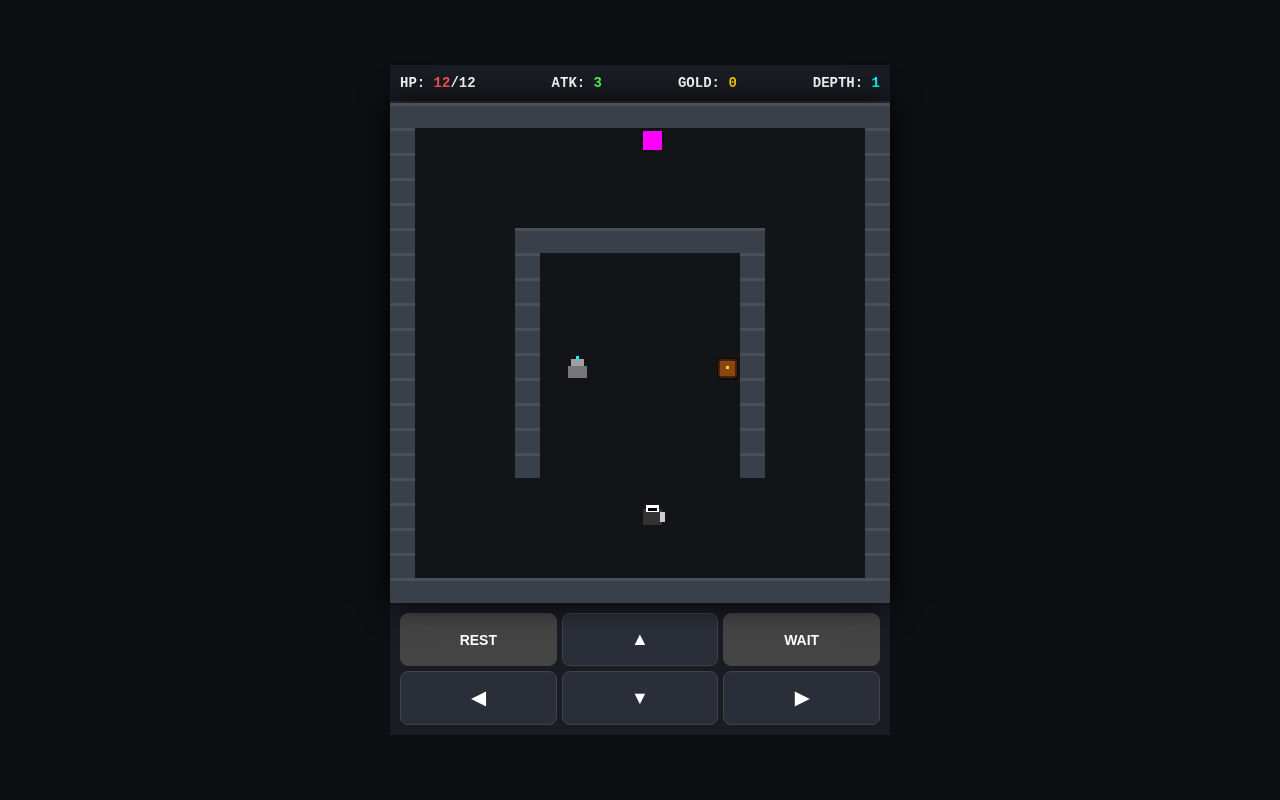
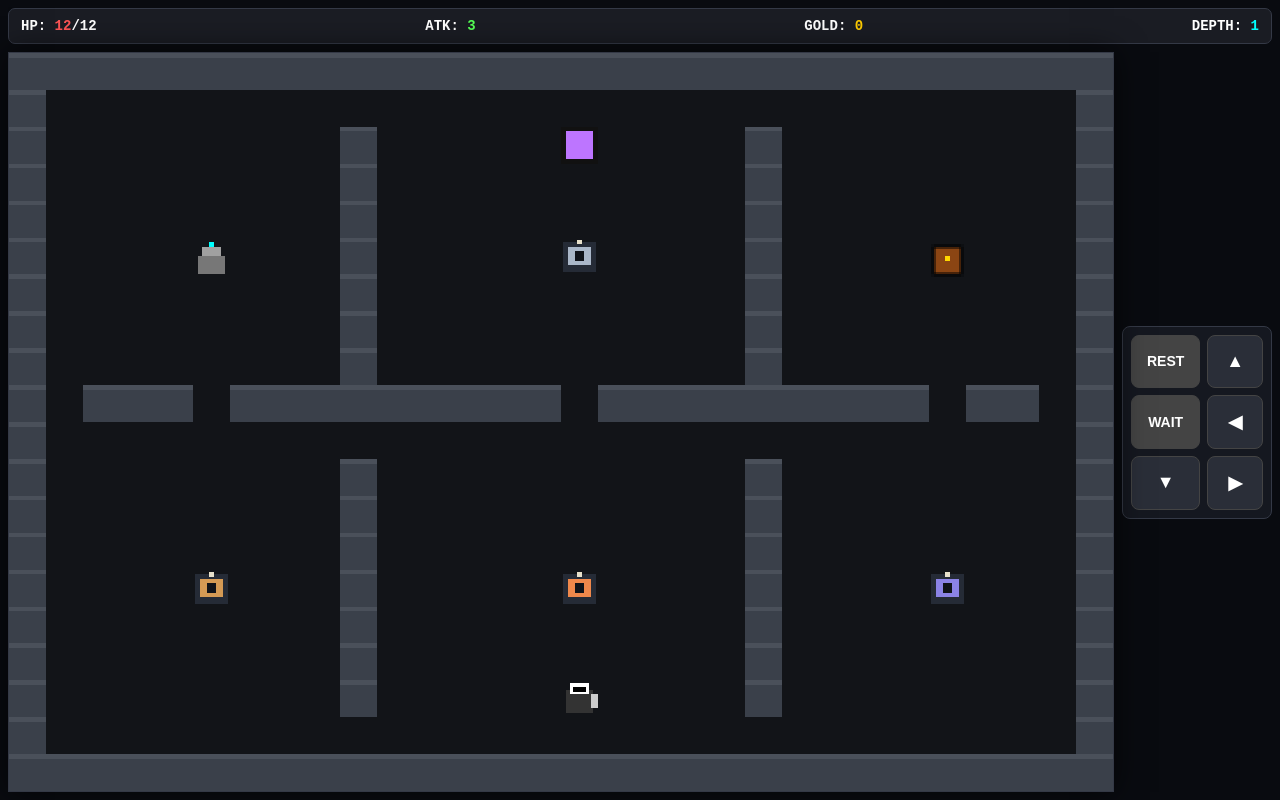
Before and after one commit to mitchelmakesstuff/Gtest1, a plain HTML site: page index.html in a window 1280 px wide. Drawn offline with Linux system fonts and the light colour scheme.

Commit message:
Build connected fantasy Haven and landscape game layout

```diff
--- a/index.html
+++ b/index.html
@@ -3,56 +3,25 @@
 <head>
   <meta charset="UTF-8">
   <meta name="viewport" content="width=device-width, initial-scale=1.0, maximum-scale=1.0, user-scalable=no">
-  <title>Project 2 - Stage 13</title>
+  <title>Project 2 - The Haven</title>
   <style>
     * { box-sizing: border-box; user-select: none; }
-    body {
-      margin: 0;
-      background: #0d0f12;
-      color: #ccc;
-      display: flex;
-      flex-direction: column;
-      align-items: center;
-      justify-content: center;
-      min-height: 100vh;
-      font-family: monospace;
-      touch-action: none;
+    body { margin:0; padding:8px; min-height:100vh; min-height:100dvh; background:#090b10; color:#ccc; font-family:monospace; display:grid; grid-template-columns:minmax(0,1fr) 150px; grid-template-rows:auto minmax(0,1fr); gap:8px; touch-action:none; overflow:hidden; }
+    #ui { grid-column:1/-1; display:flex; justify-content:space-between; gap:8px; padding:9px 12px; font-size:clamp(11px,2vw,14px); font-weight:bold; color:#fff; background:#1a1c23; border:1px solid #343946; border-radius:7px; }
+    #game-container { position:relative; width:100%; height:100%; min-width:0; min-height:0; aspect-ratio:3/2; align-self:center; background:#000; box-shadow:0 0 30px rgba(0,0,0,.65); overflow:hidden; border:1px solid #343946; }
+    canvas { width:100%; height:100%; display:block; image-rendering:pixelated; }
+    #controls { align-self:center; width:100%; display:grid; grid-template-columns:1fr 1fr; gap:7px; padding:8px; background:#151820; border:1px solid #343946; border-radius:8px; }
+    @media (orientation:portrait) {
+      body { display:flex; flex-direction:column; justify-content:center; }
+      body::before { content:"Rotate your device to landscape to play"; color:#f2d27a; font-size:13px; text-align:center; padding:5px; }
+      #game-container { width:min(100%,720px); height:auto; aspect-ratio:3/2; flex:0 0 auto; }
+      #controls { width:min(100%,720px); grid-template-columns:repeat(3,1fr); }
+      #ui { width:min(100%,720px); }
     }
-    #game-container {
-      position: relative;
-      width: 100%;
-      max-width: 500px;
-      aspect-ratio: 1/1;
-      background: #000;
-      box-shadow: 0 0 30px rgba(0,0,0,0.9);
-      overflow: hidden;
-    }
-    canvas {
-      width: 100%;
-      height: 100%;
-      display: block;
-      image-rendering: pixelated;
-    }
-    #ui {
-      width: 100%;
-      max-width: 500px;
-      display: flex;
-      justify-content: space-between;
-      padding: 10px;
-      font-size: 14px;
-      font-weight: bold;
-      color: #fff;
-      background: #1a1c23;
-      border-bottom: 2px solid #333;
-    }
-    #controls {
-      width: 100%;
-      max-width: 500px;
-      display: grid;
-      grid-template-columns: 1fr 1fr 1fr;
-      gap: 5px;
-      padding: 10px;
-      background: #1a1c23;
+    @media (max-height:420px) and (orientation:landscape) {
+      body { padding:4px; gap:4px; grid-template-columns:minmax(0,1fr) 128px; }
+      #ui { padding:5px 8px; } #controls { gap:4px; padding:4px; }
+      button { padding:8px 4px !important; font-size:14px !important; }
     }
     button {
       padding: 15px;
@@ -100,7 +69,7 @@
   </div>
 
   <div id="game-container">
-    <canvas id="gameCanvas" width="320" height="320"></canvas>
+    <canvas id="gameCanvas" width="480" height="320"></canvas>
     <div id="message">
       <h2 id="msg-title" style="margin:0 0 15px 0; color: #fff;">You Died</h2>
       <div class="msg-buttons" id="msg-actions"></div>
@@ -121,6 +90,8 @@
     const ctx = canvas.getContext('2d');
 
     const TILE_SIZE = 16;
+    const MAP_WIDTH = 30;
+    const MAP_HEIGHT = 20;
     const MAP_SIZE = 20;
 
     let saveData = { permanentGold: 0, bonusMaxHp: 0, bonusAtk: 0, highestDepth: 1 };
@@ -162,7 +133,7 @@
     }
 
     let maps = {
-      SANCTUM: { name: "Sanctum", walls: [], doors: [], enemy: null, loot: null, exit: null, bossDoor: null, npc: null, drops: [], altar: null, vault: null },
+      SANCTUM: { name: "The Haven", walls: [], doors: [], enemy: null, loot: null, exit: null, bossDoor: null, npc: null, drops: [], altar: null, vault: null, facilities: [] },
       HUB: { name: "Courtyard", walls: [], doors: [], enemy: null, loot: null, exit: null, bossDoor: null, npc: null, drops: [] },
       ROOM_1: { name: "Unknown Room", walls: [], doors: [], enemy: null, loot: null, npc: null, offeringTree: null, drops: [] },
       ROOM_2: { name: "Unknown Room", walls: [], doors: [], enemy: null, loot: null, npc: null, offeringTree: null, drops: [] },
@@ -172,14 +143,25 @@
 
     // --- DUNGEON GENERATION ---
     function generateDungeon() {
-      // 1. Setup Sanctum
+      // The Haven: connected chambers form a true homebase.
       let sanctum = maps.SANCTUM;
-      sanctum.walls = []; sanctum.drops = [];
-      addWalls(sanctum, 0, 0, 19, 19);
-      addWalls(sanctum, 5, 5, 14, 5); addWalls(sanctum, 5, 5, 5, 14); addWalls(sanctum, 14, 5, 14, 14);
-      sanctum.doors = [{ x: 10, y: 1, target: 'HUB', spawnX: 10, spawnY: 16, color: '#ff00ff', isDungeonEntry: true }];
-      sanctum.altar = { x: 7, y: 10, type: 'altar' };
-      sanctum.vault = { x: 13, y: 10, type: 'vault' };
+      sanctum.walls = []; sanctum.drops = []; sanctum.facilities = [];
+      addWalls(sanctum, 0, 0, MAP_WIDTH - 1, MAP_HEIGHT - 1);
+      for (let y = 2; y <= 17; y++) {
+        if (y !== 9 && y !== 10) sanctum.walls.push({ x: 9, y }, { x: 20, y });
+      }
+      for (let x = 2; x <= 27; x++) {
+        if (x !== 5 && x !== 15 && x !== 25) sanctum.walls.push({ x, y: 9 });
+      }
+      sanctum.doors = [{ x: 15, y: 2, target: 'HUB', spawnX: 10, spawnY: 16, color: '#bd75ff', isDungeonEntry: true }];
+      sanctum.altar = { x: 5, y: 5, type: 'altar' };
+      sanctum.vault = { x: 25, y: 5, type: 'vault' };
+      sanctum.facilities = [
+        { x: 5, y: 14, type: 'training', name: 'Training Grounds', color: '#d49a54' },
+        { x: 15, y: 5, type: 'armory', name: 'Armory', color: '#aab7c8' },
+        { x: 15, y: 14, type: 'forge', name: "Artisan's Workshop", color: '#ef884b' },
+        { x: 25, y: 14, type: 'runes', name: 'Rune Chamber', color: '#8b83e6' }
+      ];
 
       // 2. Setup HUB (Courtyard)
       let hub = maps.HUB;
@@ -208,7 +190,7 @@
         { x: 3, y: 1, target: 'ROOM_1', spawnX: 10, spawnY: 16, color: '#ffaa00' },
         { x: 10, y: 1, target: 'ROOM_2', spawnX: 10, spawnY: 16, color: '#ff00ff' },
         { x: 17, y: 1, target: 'ROOM_3', spawnX: 10, spawnY: 16, color: '#00ff00' },
-        { x: 10, y: 18, target: 'SANCTUM', spawnX: 10, spawnY: 2, color: '#00ffff' }
+        { x: 10, y: 18, target: 'SANCTUM', spawnX: 15, spawnY: 3, color: '#00ffff' }
       ];
 
       hub.bossDoor = { x: 18, y: 18, target: 'BOSS_ROOM', spawnX: 10, spawnY: 17, color: '#00aaff' };
@@ -338,6 +320,22 @@
       ctx.beginPath(); ctx.arc(px + 8, py + 8, 2, 0, Math.PI * 2); ctx.fill();
     }
 
+    function drawFacility(f) {
+      const px = f.x * TILE_SIZE, py = f.y * TILE_SIZE;
+      ctx.fillStyle = '#252b36'; ctx.fillRect(px + 1, py + 2, 14, 13);
+      ctx.fillStyle = f.color; ctx.fillRect(px + 3, py + 4, 10, 8);
+      ctx.fillStyle = '#101319'; ctx.fillRect(px + 6, py + 6, 4, 4);
+      ctx.fillStyle = '#e7e0ca'; ctx.fillRect(px + 7, py + 1, 2, 2);
+    }
+    function showFacility(f) {
+      const copy = {
+        training: 'Training Grounds: weapon practice, skills and perks will be developed here.',
+        armory: 'Armory: armor and equipment management will be developed here.',
+        forge: "Artisan's Workshop: crafting and equipment improvement will be developed here.",
+        runes: 'Rune Chamber: magical modules and passive enhancements will be developed here.'
+      };
+      showMessage(copy[f.type] || f.name, 'ok');
+    }
     function drawStation(x, y, type) {
       const px = x * TILE_SIZE; const py = y * TILE_SIZE;
       if (type === 'altar') {
@@ -399,6 +397,7 @@
       if (map.offeringTree) drawTree(map.offeringTree.x, map.offeringTree.y);
       if (map.altar) drawStation(map.altar.x, map.altar.y, 'altar');
       if (map.vault) drawStation(map.vault.x, map.vault.y, 'vault');
+      if (map.facilities) map.facilities.forEach(drawFacility);
 
       if (map.enemy && map.enemy.alive) {
         if (map.enemy.type === 'goblin') drawGoblin(map.enemy.x, map.enemy.y);
@@ -442,7 +441,11 @@
 
       // --- SANCTUM INTERACTIONS ---
       if (map.altar && targetX === map.altar.x && targetY === map.altar.y) { showAltar(); return; }
-      if (map.vault && targetX === map.vault.x && targetY === map.vault.y) { showMessage(`Vault: You have ${player.gold} Gold.`, 'ok'); return; }
+      if (map.vault && targetX === map.vault.x && targetY === map.vault.y) { showMessage(`Treasury: You have ${player.gold} Gold.`, 'ok'); return; }
+      if (map.facilities) {
+        const f = map.facilities.find(f => f.x === targetX && f.y === targetY);
+        if (f) { showFacility(f); return; }
+      }
 
       // --- SHOP NPC ---
       if (map.npc && targetX === map.npc.x && targetY === map.npc.y) {
@@ -673,7 +676,7 @@
       generateDungeon();
       initPlayer();
       currentMap = 'SANCTUM';
-      player.x = 10; player.y = 16;
+      player.x = 15; player.y = 17;
       gameState = 'PLAYING';
       document.getElementById('message').style.display = 'none';
       draw();
@@ -693,7 +696,7 @@
     generateDungeon();
     initPlayer();
     currentMap = 'SANCTUM';
-    player.x = 10; player.y = 16;
+    player.x = 15; player.y = 17;
     draw();
   </script>
 </body>
```
